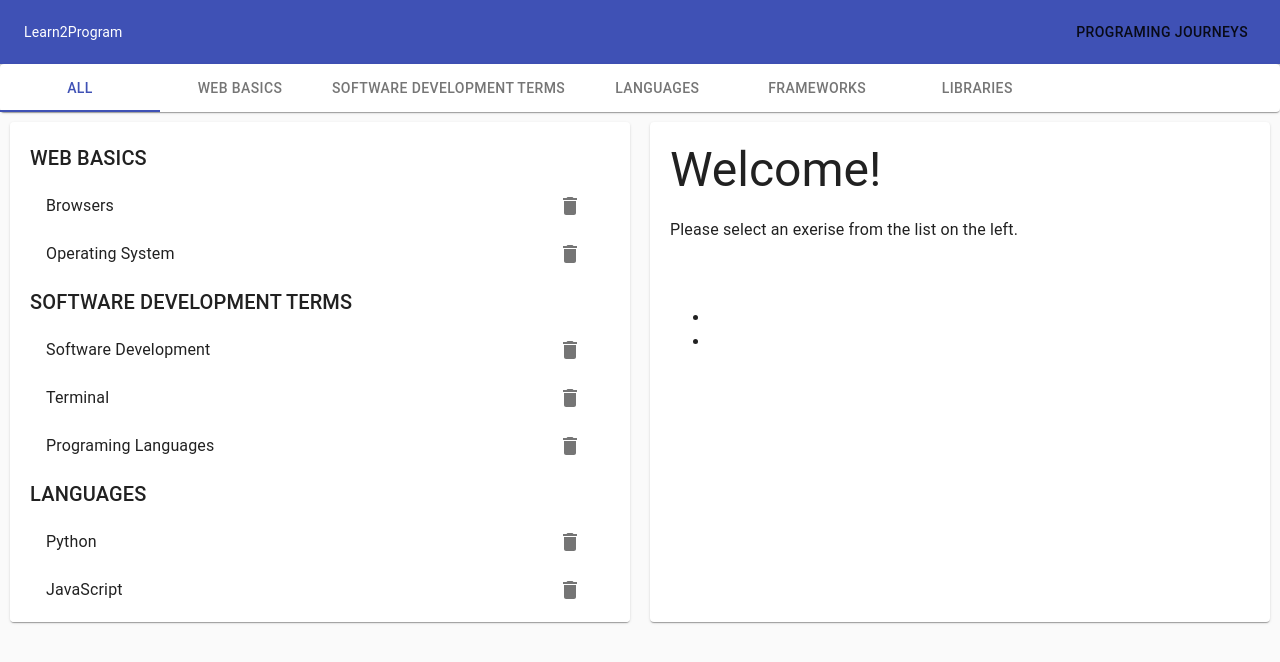
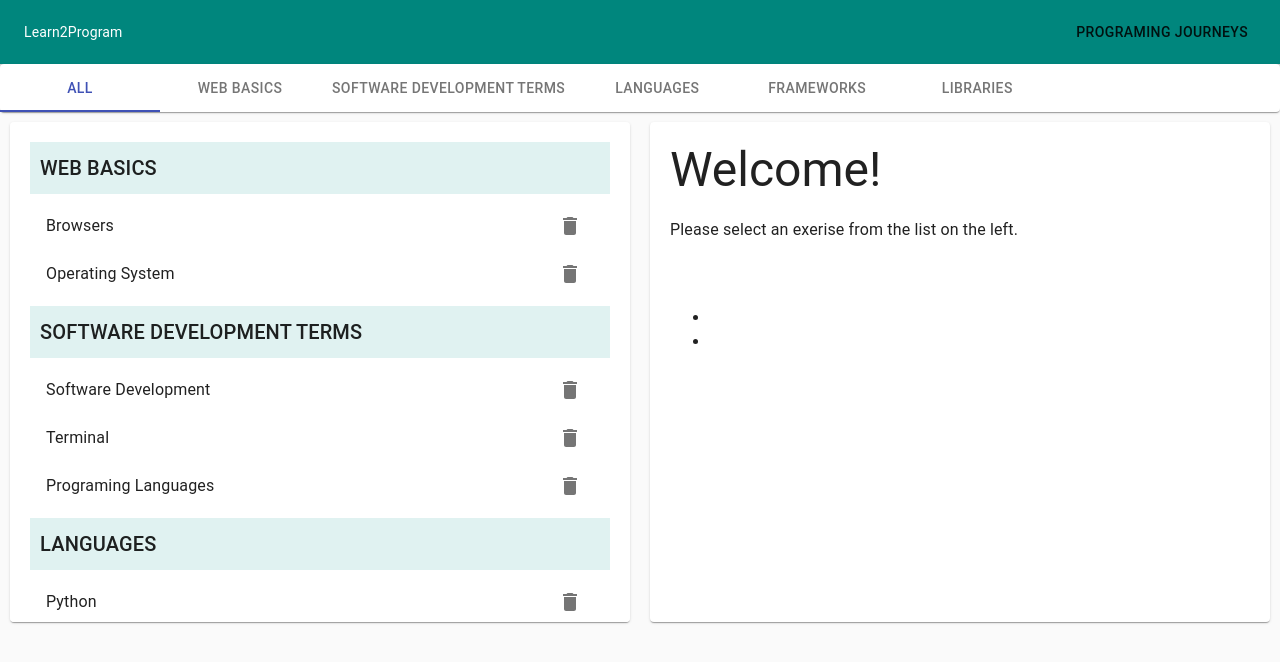
Before and after one commit to kristina-arezina/terms-2-program, a React (Create React App) app: page / in a window 1280 px wide. Shown: the top 662 px of the page. Built offline with nearby package versions, Linux system fonts and the light colour scheme; grey boxes are pictures that could not be loaded.

Commit message:
changed background color

```diff
--- a/src/components/Exercises/index.js
+++ b/src/components/Exercises/index.js
@@ -9,8 +9,6 @@ import DeleteIcon from '@material-ui/icons/Delete';
 import Link from '@material-ui/core/Link';
 import CardMedia from '@material-ui/core/CardMedia';
 import Card from '@material-ui/core/Card';
-
-
 
 
 const styles = {
@@ -50,7 +48,7 @@ export default ({
                     !category || category === group
                     ? <Fragment key={group}>
                             <Typography variant={"h6"}
-                                        style={{textTransform: 'uppercase'}}
+                                        style={{textTransform: 'uppercase', backgroundColor:"#e0f2f1", padding:10}}
                             >
                                 {group}
                             </Typography>
--- a/src/components/Layout/Header.js
+++ b/src/components/Layout/Header.js
@@ -15,9 +15,9 @@ export class Header extends Component {
     const{newPage}=this.props;
 
     return(
-        <AppBar position="static">
+        <AppBar position="static" style={{ backgroundColor:"#00867d" }}>
             <Toolbar>
-                <Typography variant="headline" color="inherit" style={{flex: 1}}>
+                <Typography variant="headline"  style={{ flex: 1 }}>
                     Learn2Program
                 </Typography>
                 <Button onClick={this.continue}>
```
